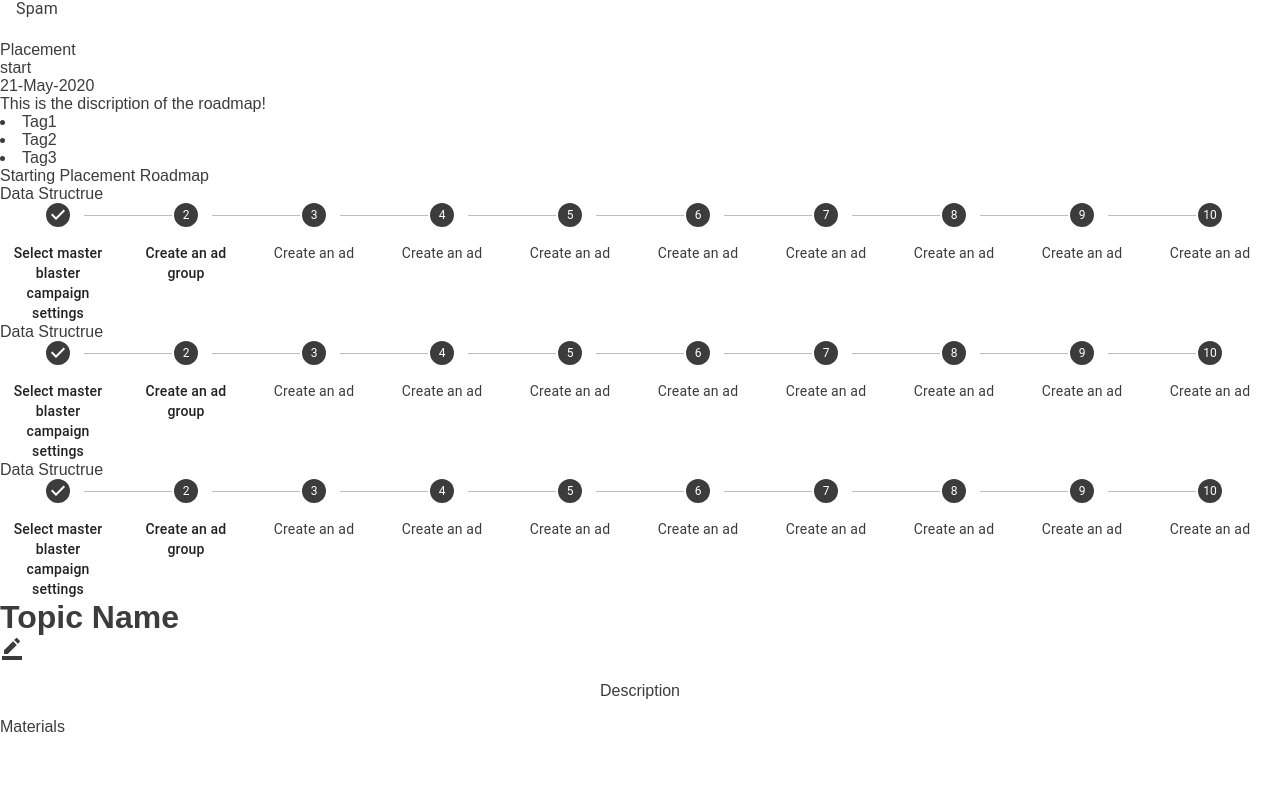
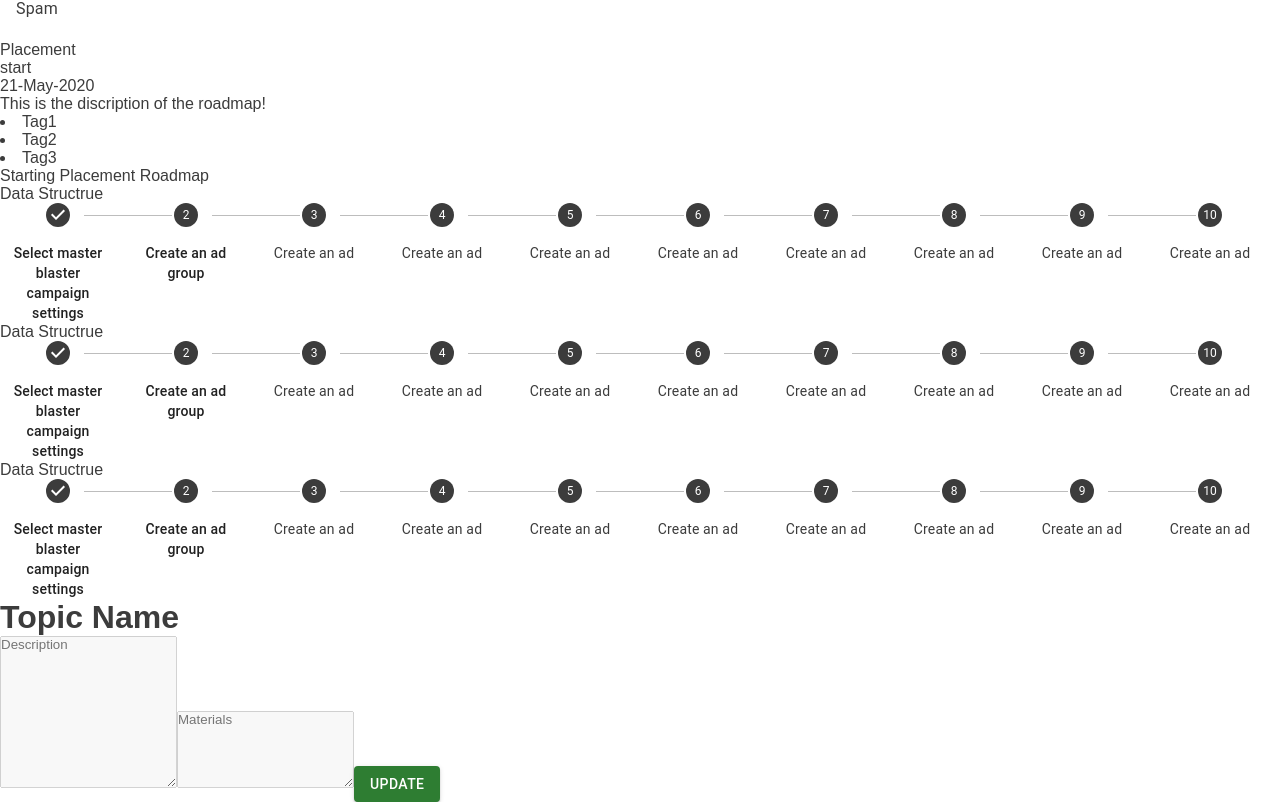
Before and after one commit to Sarthak-23/grasp, a React app in the folder client/: page / in a window 1280 px wide. Shown: the part 2077-2879 px from the top of the page. Before the commit the page ends 2813 px from the top, so only its background shows below. Built offline with nearby package versions, Linux system fonts and the light colour scheme.

Commit message:
Right Panel Updated

```diff
--- a/client/src/components/Home/RightPanel/RightPanel.css
+++ b/client/src/components/Home/RightPanel/RightPanel.css
@@ -38,3 +38,22 @@
     min-height: 15vh;
     margin-top: 20px;
 }
+
+.textArea {
+    border: none;
+    width: 350px;
+    padding: 10px;
+    background-color: white;
+    box-shadow: 0 0 4px grey;
+    border-radius: 10px;
+    margin-top: 40px;
+}
+
+.textArea:focus {
+    outline: none;
+}
+
+.Button {
+    margin-top: 40px;
+    border-radius: 20px;
+}
--- a/client/src/components/Home/RightPanel/RightPanel.js
+++ b/client/src/components/Home/RightPanel/RightPanel.js
@@ -1,12 +1,7 @@
 import React, { useState } from 'react';
-import Icon from '@mui/material/Icon';
-import BorderColorIcon from '@mui/icons-material/BorderColor';
-import Box from '@mui/material/Box';
-import Typography from '@mui/material/Typography';
-import Modal from '@mui/material/Modal';
 import classes from './RightPanel.css';
-import Backdrop from '@mui/material/Backdrop';
-import TextField from '@mui/material/TextField';
+import TextareaAutosize from '@mui/material/TextareaAutosize';
+import Button from '@mui/material/Button';
 
 const style = {
     position: 'absolute',
@@ -21,63 +16,33 @@ const style = {
 };
 
 const RightPanel = () => {
-    const [open, setOpen] = React.useState(false);
-    const [description, setDescription] = useState('');
-    const handleOpen = () => setOpen(true);
-    const handleClose = () => setOpen(false);
+    const [des_disable, setDesdisable] = useState(true);
+    const [mat_disable, setMatdisable] = useState(true);
+
     return (
         <div className={classes.Container}>
             <h1>Topic Name</h1>
-            <div className={classes.Description}>
-                <BorderColorIcon
-                    className={classes.Edit}
-                    onClick={handleOpen}
-                />
-                <br />
-                <br />
-                <div style={{ textAlign: 'center' }}>
-                    <p>Description</p>
-                    <br />
-                </div>
-            </div>
-            <div className={classes.Materials}>
-                <p>Materials</p>
-            </div>
-            <Modal
-                open={open}
-                onClose={handleClose}
-                aria-labelledby="modal-modal-title"
-                aria-describedby="modal-modal-description"
-                closeAfterTransition
-                BackdropComponent={Backdrop}
-                BackdropProps={{
-                    timeout: 500,
-                }}
+            <TextareaAutosize
+                aria-label="minimum height"
+                minRows={10}
+                placeholder="Description"
+                className={classes.textArea}
+                disabled={des_disable}
+            />
+            <TextareaAutosize
+                aria-label="minimum height"
+                minRows={5}
+                placeholder="Materials"
+                className={classes.textArea}
+                disabled={mat_disable}
+            />
+            <Button
+                variant="contained"
+                color="success"
+                className={classes.Button}
             >
-                <Box sx={style}>
-                    <Typography
-                        id="modal-modal-title"
-                        variant="h6"
-                        component="h2"
-                    >
-                        Topic
-                    </Typography>
-                    <Typography id="modal-modal-description" sx={{ mt: 2 }}>
-                        <TextField
-                            label="Description"
-                            variant="outlined"
-                            placeholder="Enter Description"
-                            fullWidth
-                            required
-                            style={{ marginTop: '20px' }}
-                            name="description"
-                            id="description"
-                            value={description}
-                            onChange={(e) => setDescription(e.target.value)}
-                        />
-                    </Typography>
-                </Box>
-            </Modal>
+                Update
+            </Button>
         </div>
     );
 };
```
